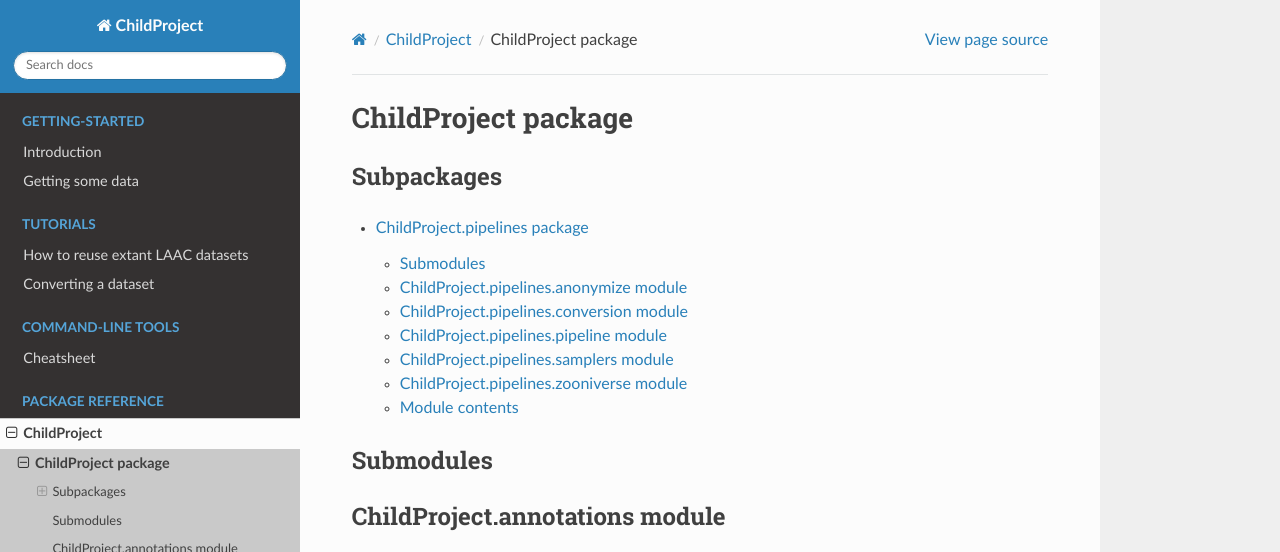
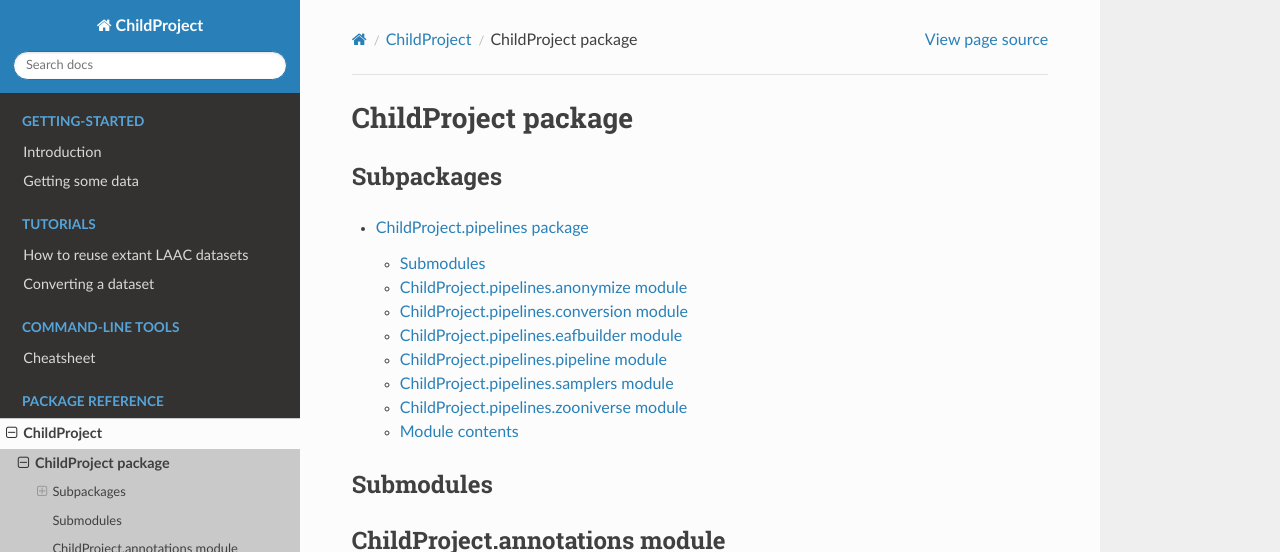
Before and after one commit to LAAC-LSCP/ChildProject, a Sphinx documentation site: the page built from docs/source/ChildProject.rst, in a window 1280 px wide and 900 px high, cut to the strip 0-552 px from the top of the window. Built offline with Sphinx 7.4.7 and the Read the Docs theme 2.0.0, drawn with Linux system fonts in a browser that asks for light colours; pages that are not in the unit, such as notebooks, are missing from menus.

```diff
--- a/docs/source/ChildProject.pipelines.rst
+++ b/docs/source/ChildProject.pipelines.rst
@@ -16,6 +16,14 @@ ChildProject.pipelines.conversion module
 ----------------------------------------
 
 .. automodule:: ChildProject.pipelines.conversion
+   :members:
+   :undoc-members:
+   :show-inheritance:
+
+ChildProject.pipelines.eafbuilder module
+----------------------------------------
+
+.. automodule:: ChildProject.pipelines.eafbuilder
    :members:
    :undoc-members:
    :show-inheritance:
@@ -44,7 +52,6 @@ ChildProject.pipelines.zooniverse module
    :undoc-members:
    :show-inheritance:
 
-
 Module contents
 ---------------
 
```
